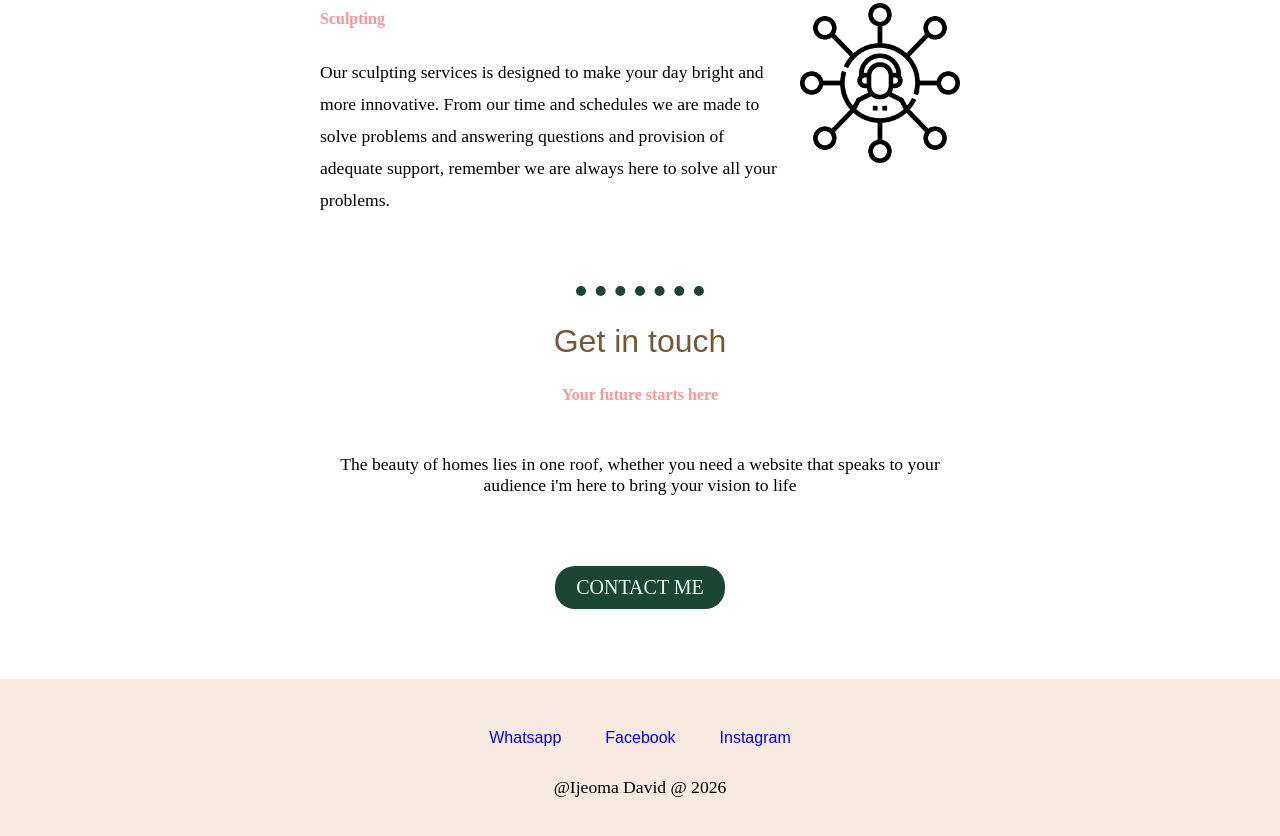
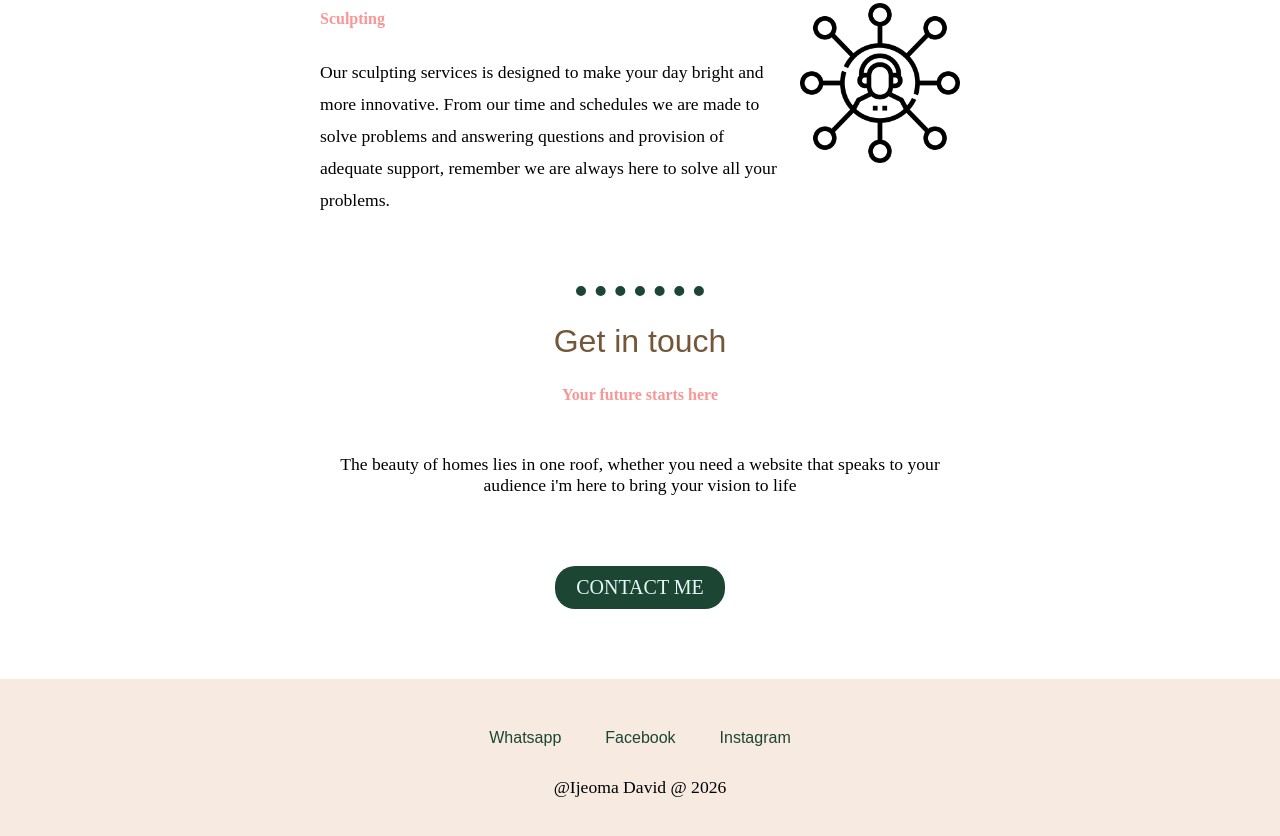
Before and after one commit to merlin-blip-glitch/Portfolio, a plain HTML site: page index.html in a window 1280 px wide. Shown: the part 1944-2780 px from the top of the page. Drawn offline with Linux system fonts and the light colour scheme; a web font is replaced by a local one.

Commit message:
Update styles.css POINTER

```diff
--- a/styles.css
+++ b/styles.css
@@ -122,6 +122,7 @@ a {
   margin: 10px 20px;
   text-decoration: none;
   font-family: "monserat", sans-serif;
+  color: #1d4533;
 }
 
 .copy-right-text {
@@ -129,6 +130,7 @@ a {
 }
 .contact-me-illustration:hover {
   background-color: #75583f;
+  cursor: pointer;
 }
 
 a:hover {
```
